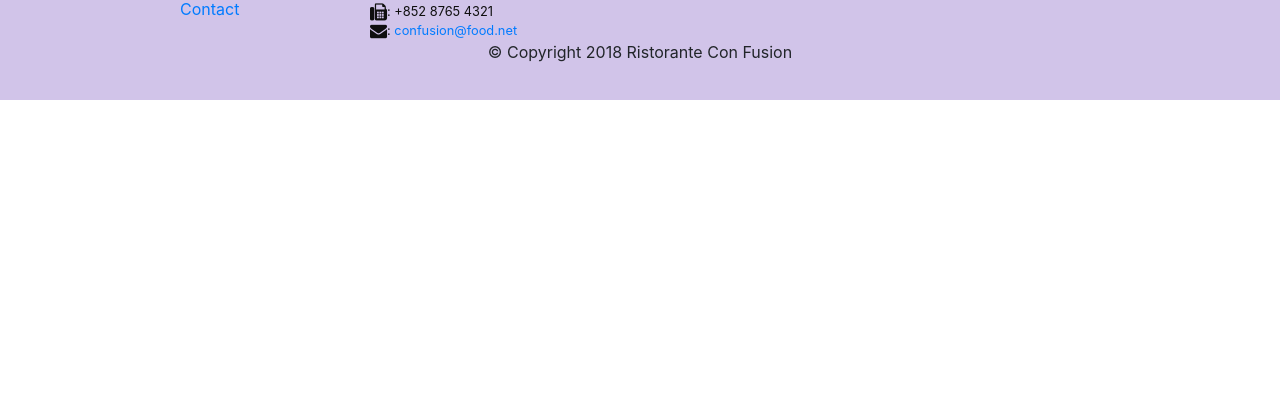
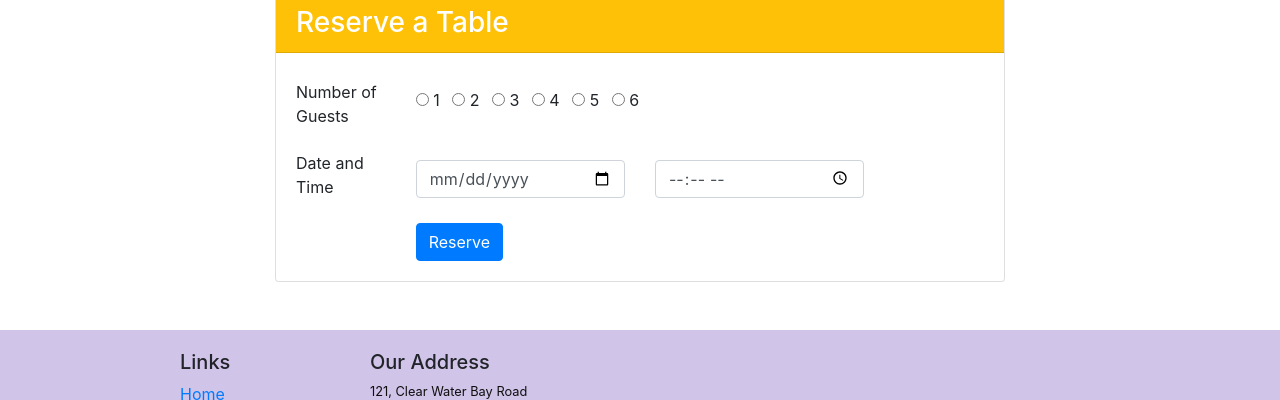
Before and after one commit to bobson/coursera-bootstrap, a website: page index.html in a window 1280 px wide. Shown: the part 1661-2061 px from the top of the page. Before the commit the page ends 1761 px from the top, so only its background shows below. Drawn offline with nearby package versions, Linux system fonts and the light colour scheme.

Commit message:
Button block, form input radio

```diff
--- a/index.html
+++ b/index.html
@@ -43,14 +43,18 @@
 
     <header class="jumbotron">
         <div class="container">
-            <div class="row row-header">
-                <div class="col-12 col-sm-6">
+            <div class="row row-header align-items-center justify-content-center">
+                <div class="col-12 col-sm-4">
                     <h1>Ristorante con Fusion</h1>
                     <p>We take inspiration from the World's best cuisines, and create a unique fusion experience. Our
                         lipsmacking creations will tickle your culinary senses!</p>
                 </div>
-                <div class="col-12 col-sm aligin-self-center">
+                <div class="col-12 col-sm-2">
                     <img src="./img/logo.png" class="img-fluid" alt="logo">
+                </div>
+                <div class="col-12 col-sm-5 offset-sm-1">
+                    <a class="btn btn-block btn-warning bn-sm text-black" type="button" href="#Reserve">Reserve
+                        Table</a>
                 </div>
             </div>
         </div>
@@ -66,7 +70,8 @@
                     <img src="./img/uthappizza.png" alt="uthappizza"
                         class="d-flex mr-3 img-thumbnail align-self-center">
                     <div class="media-body">
-                        <h2 class="mt-0">Uthappizza</h2>
+                        <h2 class="mt-0">Uthappizza <span class="badge badge-danger">HOT</span>
+                            <span class="badge badge-pill badge-secondary">$4.99</span></h2>
                         <p class="d-none d-sm-block">A unique combination of Indian Uthappam (pancake) and Italian
                             pizza,
                             topped
@@ -87,7 +92,7 @@
                 <div class="media">
 
                     <div class="media-body">
-                        <h2>Weekend Grand Buffet</h2>
+                        <h2>Weekend Grand Buffet <span class="badge badge-danger">NEW</span></h2>
                         <p class="d-none d-sm-block">Featuring mouthwatering combinations with a choice of five
                             different
                             salads, six
@@ -117,6 +122,50 @@
                             worked closely with
                             whos-who in the culinary world, he specializes in creating mouthwatering Indo-Italian fusion
                             experiences. </p>
+                    </div>
+                </div>
+            </div>
+        </div>
+        <div class="row" id="Reserve">
+            <div class="col-12 col-sm-8 offset-sm-2 my-5">
+                <div class="card">
+                    <h3 class="card-header text-white bg-warning">
+                        Reserve a Table
+                    </h3>
+                    <div class="card-body">
+                        <form>
+                            <div class="row form-group align-items-center">
+                                <label class=" col-12 col-lg-2 col-form-label">Number of Guests</label>
+                                <div class="col col-lg">
+                                    <input type="radio" id="1" name="guests">
+                                    <label class="pr-2" for="1">1</label>
+                                    <input type="radio" id="2" name="guests">
+                                    <label class="pr-2" for="2">2</label>
+                                    <input type="radio" id="3" name="guests">
+                                    <label class="pr-2 for=" 3">3</label>
+                                    <input type="radio" id="4" name="guests">
+                                    <label class="pr-2 for=" 4">4</label>
+                                    <input type="radio" id="5" name="guests">
+                                    <label class="pr-2 for=" 5">5</label>
+                                    <input type="radio" id="6" name="guests">
+                                    <label for="6">6</label>
+                                </div>
+                            </div>
+                            <div class="row form-group align-items-center">
+                                <label for="date" class="col-12 col-lg-2">Date and Time</label>
+                                <div class="col-6 col-lg-4">
+                                    <input type="date" class="form-control" id="date">
+                                </div>
+                                <div class="col-6 col-lg-4">
+                                    <input type="time" class="form-control" placeholder="Time">
+                                </div>
+                            </div>
+                            <div class="row">
+                                <div class="col-12 col-lg-3 offset-lg-2">
+                                    <button type="submit" class="btn btn-primary">Reserve</button>
+                                </div>
+                            </div>
+                        </form>
                     </div>
                 </div>
             </div>
```
